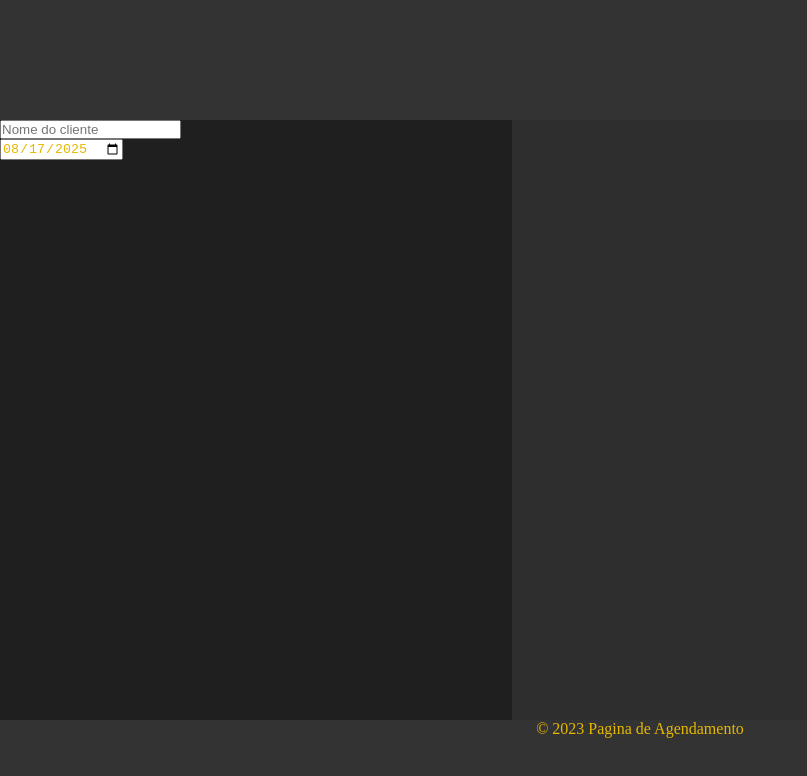
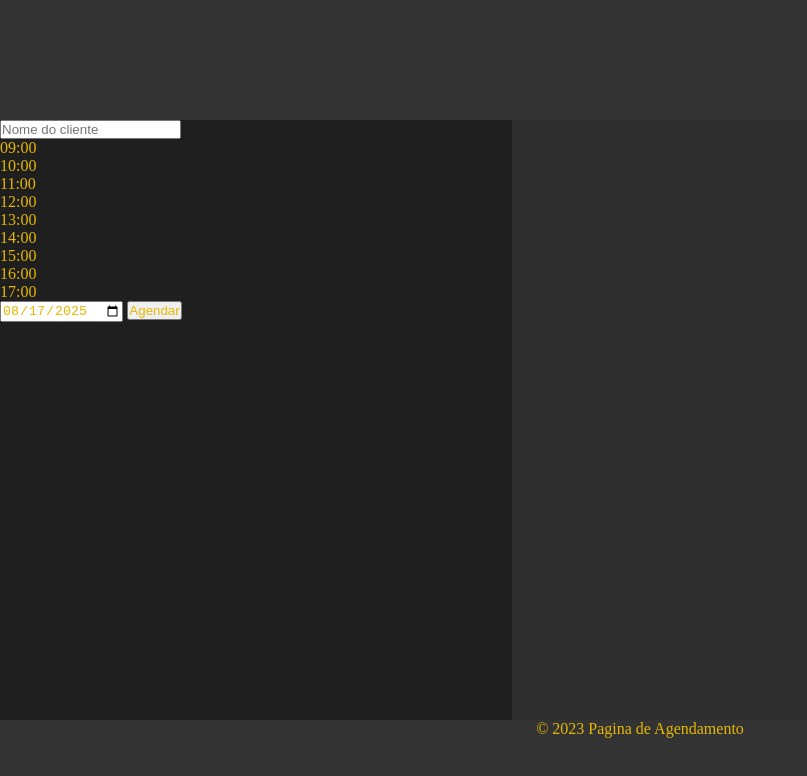
Before and after one commit to Isac2006/Pagina-de-agendamento, a website built with webpack: page dist/index.html in a window 1280 px wide. Shown: the whole page, without its empty margins (0-807 px from the left). Built offline with nearby package versions, Linux system fonts and the light colour scheme; data requests are answered from the project's data file.

Commit message:
alguns modulos de horarios e servidores prontos e aparecendo os horarios disponiveis

```diff
--- /dev/null
+++ b/db.json
@@ -0,0 +1,13 @@
+{
+  "horarios": [
+    { "id": 1, "hora": "09:00" },
+    { "id": 2, "hora": "10:00" },
+    { "id": 3, "hora": "11:00" },
+    { "id": 4, "hora": "12:00" },
+    { "id": 5, "hora": "13:00" },
+    { "id": 6, "hora": "14:00" },
+    { "id": 7, "hora": "15:00" },
+    { "id": 8, "hora": "16:00" },
+    { "id": 9, "hora": "17:00" }
+  ]
+}
--- a/src/index.js
+++ b/src/index.js
@@ -1,7 +1,59 @@
 import dayjs from "dayjs";
 import "./style.css";
+
+async function carregarAgenda() {
+    try {
+        const response = await fetch("http://localhost:3000/horarios");
+
+        if (!response.ok) {
+            throw new Error("Falha na requisição: " + response.status);
+        }
+
+        const agenda = await response.json();
+        console.log("Resposta da API:", agenda);
+
+
+        if (Array.isArray(agenda)) {
+            const horas = agenda.map(h => h.hora);
+            aparecerhorarios(horas);
+        } else {
+            console.error("Os horários não estão disponíveis ou o formato da resposta está errado.");
+        }
+    } catch (error) {
+        console.error("Erro ao carregar a agenda:", error);
+    }
+}
+
+carregarAgenda();
+
+dataatualnoinput();
 console.log("Hello, World!");
-var inputdata = document.getElementById("data");
-var datahj = dayjs().format("YYYY-MM-DD");
-inputdata.value = datahj;
-inputdata.min = datahj;
+
+function dataatualnoinput(){
+    const inputdata = document.getElementById("data");
+    const datahj = dayjs().format("YYYY-MM-DD");
+    inputdata.value = datahj;
+    inputdata.min = datahj;
+}
+
+var form = document.getElementById("form");
+form.addEventListener("submit", function(event){
+    event.preventDefault();
+    const nome = document.getElementById("nome").value;
+    console.log("Nome enviado:", nome);
+
+});
+
+function aparecerhorarios(horarios){
+    const container = document.getElementById("horarios-container");
+      if (!container) {
+        console.error('Elemento com id "horarios-container" não encontrado!');
+        return;  // Saia da função se não encontrar o elemento
+    }
+    container.innerHTML = "";
+    horarios.forEach(horario => {
+        const div = document.createElement("div");
+        div.textContent = horario;
+        container.appendChild(div);
+    });
+}
--- a/style.css
+++ /dev/null
@@ -1,25 +0,0 @@
-*{
-    margin: 0;
-    padding: 0;
-    color: #E6B800;
-}
-header{
-    height: 15vh;
-    width: 100vw;
-    background-color: #333333;
-}
-.corpo{
-    display: flex;
-    width: 100vh;
-    height: 80vh;
-}
-.agendamento{
-    background-color: #1F1F1F;
-    height: 75vh;
-    width: 40vw;
-}
-.lista-agendados{
-    background-color: #2e2e2e;
-    width: 60vw;
-    height: 75vh;
-}
```
Also changed, not shown: dist/index.html, dist/main.js, script.js (deleted), server.json (deleted).
